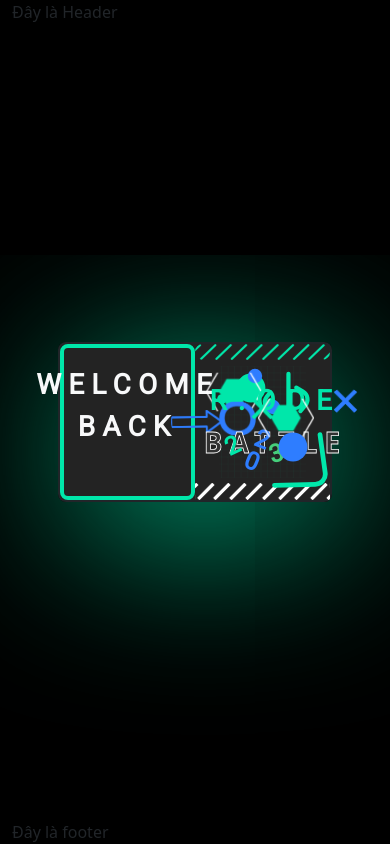
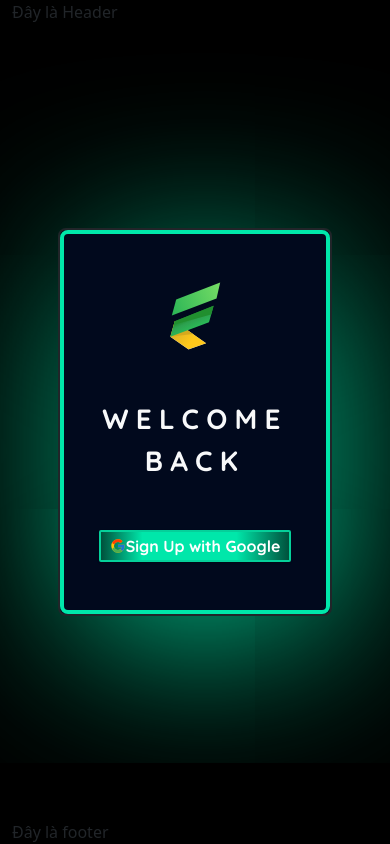
Before and after one commit to toki-ai/Temporary-Rode-Fe, a React (Vite) app: page /login in a window 390 px wide. Built offline with nearby package versions, Linux system fonts and the light colour scheme; no server answers.

Commit message:
Login + responsive and custom Google Login tmp

```diff
--- a/index.html
+++ b/index.html
@@ -11,7 +11,7 @@
             crossorigin="anonymous"
         />
         <link
-            href="https://fonts.googleapis.com/css2?family=Roboto&display=swap"
+            href="https://fonts.googleapis.com/css2?family=Quicksand:wght@700&display=swap"
             rel="stylesheet"
         />
         <title>Vite + React</title>
--- a/package.json
+++ b/package.json
@@ -10,14 +10,17 @@
   },
   "dependencies": {
     "@codemirror/lang-html": "^6.4.2",
+    "@react-oauth/google": "^0.8.0",
     "@trivago/prettier-plugin-sort-imports": "^4.0.0",
     "@uiw/react-codemirror": "^4.19.9",
     "axios": "^1.3.2",
     "bootstrap": "^5.2.3",
+    "jwt-decode": "^3.1.2",
     "react": "^18.2.0",
     "react-bootstrap": "^2.7.1",
     "react-copy-to-clipboard": "^5.1.0",
     "react-dom": "^18.2.0",
+    "react-icons": "^4.8.0",
     "react-jwt": "^1.1.8",
     "react-router-dom": "^6.8.1",
     "react-toastify": "^9.1.1",
--- /dev/null
+++ b/src/Pages/Login/GoogleLogin.jsx
@@ -0,0 +1,37 @@
+// import axios from 'axios';
+// import { FcGoogle } from 'react-icons/fc';
+// import { LoginStyle } from './style';
+// import { GoogleOAuthProvider, useGoogleLogin } from '@react-oauth/google';
+// const GoogleLogin = () => {
+//     const Login = useGoogleLogin({
+//         onSuccess: async (response) => {
+//             try {
+//                 const data = await axios.get('https://www.googleapis.com/oauth2/v3/userinfo', {
+//                     headers: { Authorization: `Bearer  ${response.access_token}` },
+//                 });
+//                 console.log(data);
+//             } catch (error) {
+//                 console.log(error);
+//             }
+//         },
+//     });
+//     return (
+//         <LoginStyle>
+//             <button
+//                 onClick={Login}
+//                 className="login-btn d-flex justify-content-around align-items-center"
+//             >
+//                 <FcGoogle />
+//                 Sign in with Google
+//             </button>
+//         </LoginStyle>
+//     );
+// };
+// const GoogleLoginCustom = () => {
+//     return (
+//         <GoogleOAuthProvider clientId="970833900937-v2ssoqdoticb9em0hl48fdpe2ebg2n81.apps.googleusercontent.com">
+//             <GoogleLogin />
+//         </GoogleOAuthProvider>
+//     );
+// };
+// export default GoogleLoginCustom;
--- /dev/null
+++ b/src/Pages/Login/SignUpGoogle.jsx
@@ -0,0 +1,77 @@
+import { useState, useEffect, useRef, useContext } from 'react';
+
+import axios from 'axios';
+import { FcGoogle } from 'react-icons/fc';
+import { useNavigate } from 'react-router-dom';
+
+import Localstorage from '../../utils/Localstorage';
+import authApi from '../../utils/api/authApi';
+import { LoginStyle } from './style';
+
+import { GoogleOAuthProvider, useGoogleLogin } from '@react-oauth/google';
+
+const handleCredentialResponse = (response) => {
+    console.log(`Encoded JWT ID token: ${response.credential}`);
+    authApi.login(response.credential).then((response) => {
+        console.log(response);
+        Localstorage.setItem('token', response.data.data);
+        navigate('/');
+    });
+    authApi.register(response.credential).then((response) => {
+        console.log(response);
+    });
+};
+const GoogleLogin = () => {
+    const [gapiLoaded, setGapiLoaded] = useState(false);
+    const refBtn = useRef();
+    const navigate = useNavigate();
+
+    // const handleCredentialResponse = (response) => {
+    //     console.log(`Encoded JWT ID token: ${response.credential}`);
+    //     authApi.login(response.credential).then((response) => {
+    //         console.log(response);
+    //         Localstorage.setItem('token', response.data.data);
+    //         navigate('/');
+    //     });
+    //     authApi.register(response.credential).then((response) => {
+    //         console.log(response);
+    //     });
+    // };
+    const Login = useGoogleLogin({
+        onSuccess: async (response) => {
+            try {
+                const res = await axios.get('https://www.googleapis.com/oauth2/v3/userinfo', {
+                    headers: { Authorization: `${response.access_token}` },
+                    // callback: handleCredentialResponse,
+                });
+                console.log(res.data);
+            } catch (error) {
+                console.log(error);
+            }
+        },
+    });
+
+    return (
+        <LoginStyle>
+            <button
+                onClick={Login}
+                className="signUp-btn d-flex justify-content-center align-items-center"
+            >
+                <FcGoogle />
+                Sign Up with Google
+            </button>
+        </LoginStyle>
+    );
+};
+
+const GoogleLoginCustom = () => {
+    return (
+        <GoogleOAuthProvider
+            clientId="970833900937-v2ssoqdoticb9em0hl48fdpe2ebg2n81.apps.googleusercontent.com"
+            callback={handleCredentialResponse}
+        >
+            <GoogleLogin />
+        </GoogleOAuthProvider>
+    );
+};
+export default GoogleLoginCustom;
--- a/src/Pages/Login/index.jsx
+++ b/src/Pages/Login/index.jsx
@@ -1,6 +1,7 @@
 import { Col, Container, Row } from 'react-bootstrap';
 
 import grid_img from '../../assets/Login/Gird.svg';
+import logo from '../../assets/Login/Logo.svg';
 import arrow_login from '../../assets/Login/arrow.svg';
 import circle from '../../assets/Login/circle.svg';
 import footer_left from '../../assets/Login/footer_left.svg';
@@ -11,6 +12,8 @@ import signal from '../../assets/Login/signal.svg';
 import x_blue from '../../assets/Login/x-blue.svg';
 import x_green from '../../assets/Login/x-green.svg';
 import GoogleSignInButton from '../../components/GoogleBtn';
+// import GoogleLoginCustom from './GoogleLogin';
+import GoogleSignUpCustom from './SignUpGoogle';
 import { LoginBtn, LoginStyle } from './style';
 
 const Login = () => {
@@ -23,30 +26,35 @@ const Login = () => {
                         className="w-80 bg-dark-secondary rounded-3 box-shadow-primary border border-2 border-dark"
                     >
                         <Col
-                            xs={6}
+                            sm={12}
+                            md={12}
                             lg={6}
-                            className="text-light d-flex flex-column justify-content-center align-items-center rounded-3 bc-primary"
+                            className="text-light d-flex flex-column justify-content-start align-items-center rounded-3 bc-primary"
                         >
-                            <Row className="text-center fs-1 m-3 fw-bold ls-2">
+                            <Row className="m-5">
+                                <img className="img-fluid" src={logo} alt="logo" />
+                            </Row>
+                            <Row className="text-center fs-1 mb-4 fw-bold ls-2">
                                 WELCOME
                                 <br />
                                 BACK
                             </Row>
-                            <div className="mb-3">
+                            <div className="mb-4">
                                 <GoogleSignInButton />
                             </div>
-                            <div className="mb-3">
-                                <GoogleSignInButton />
+                            <div className="mb-5">
+                                <GoogleSignUpCustom />
                             </div>
                         </Col>
                         <Col
-                            xs={6}
+                            sm={0}
+                            md={0}
                             lg={6}
-                            className="text-light d-flex flex-column justify-content-center align-items-center position-relative"
+                            className="text-light d-flex flex-column justify-content-center align-items-center position-relative d-none d-lg-flex "
                         >
-                            <Container className="container-fluid">
+                            <div>
                                 <img className="img-fluid" src={grid_img} alt="grid" />
-                            </Container>
+                            </div>
                             <Row className=" position-absolute top-0 end-0">
                                 <img className="img-fluid" src={header} alt="header" />
                             </Row>
@@ -101,6 +109,13 @@ const Login = () => {
                                         />
                                     </div>
                                     <Row className="ls-2 fw-bolder fs-1 text-stroke-1">BATTLE</Row>
+                                    {/* <Row>
+                                        <img
+                                            className="img-fluid"
+                                            src={rode_battle}
+                                            alt="rode_battle"
+                                        />
+                                    </Row> */}
                                 </Col>
                             </Row>
                             <Row className="position-absolute left-5 bottom-23 rotate-1">
--- a/src/Pages/Login/style.jsx
+++ b/src/Pages/Login/style.jsx
@@ -2,19 +2,38 @@ import styled from 'styled-components';
 
 export const LoginStyle = styled.div`
     * {
-        font-family: 'Roboto', sans-serif;
+        font-family: 'Quicksand', sans-serif;
     }
     .bg-dark-secondary {
-        background: rgba(50, 50, 50, 0.71);
+        background: #01091d;
     }
     .bc-primary {
         border: 0.3em solid #00e7aa;
     }
-    .login-btn {
+    #login-btn {
         border: 1px solid #00e7aa;
         filter: drop-shadow(0px 0px 0px rgba(0, 0, 0, 0.08))
             drop-shadow(0px 1px 2px rgba(0, 0, 0, 0.25));
         border-radius: 2px;
+        background: #01091d;
+        color: white;
+        width: 12em;
+        height: 2em;
+    }
+    .signUp-btn {
+        background: linear-gradient(
+            90deg,
+            #00513c 0%,
+            #00e7aa 22.08%,
+            #00e7aa 72.07%,
+            #00513c 100%
+        );
+        border: 2px solid #05d09a;
+        box-shadow: 0px 0px 0px rgba(0, 0, 0, 0.08), 0px 1px 2px rgba(0, 0, 0, 0.25);
+        border-radius: 2px;
+        color: white;
+        width: 12em;
+        height: 2em;
     }
     .box-shadow-primary {
         box-shadow: 10px 29px 184px -14px #01e2a6;
```
Also changed, not shown: src/assets/Login/Logo.svg (added), 1 other file (tests, documents, lock files or other folders).
